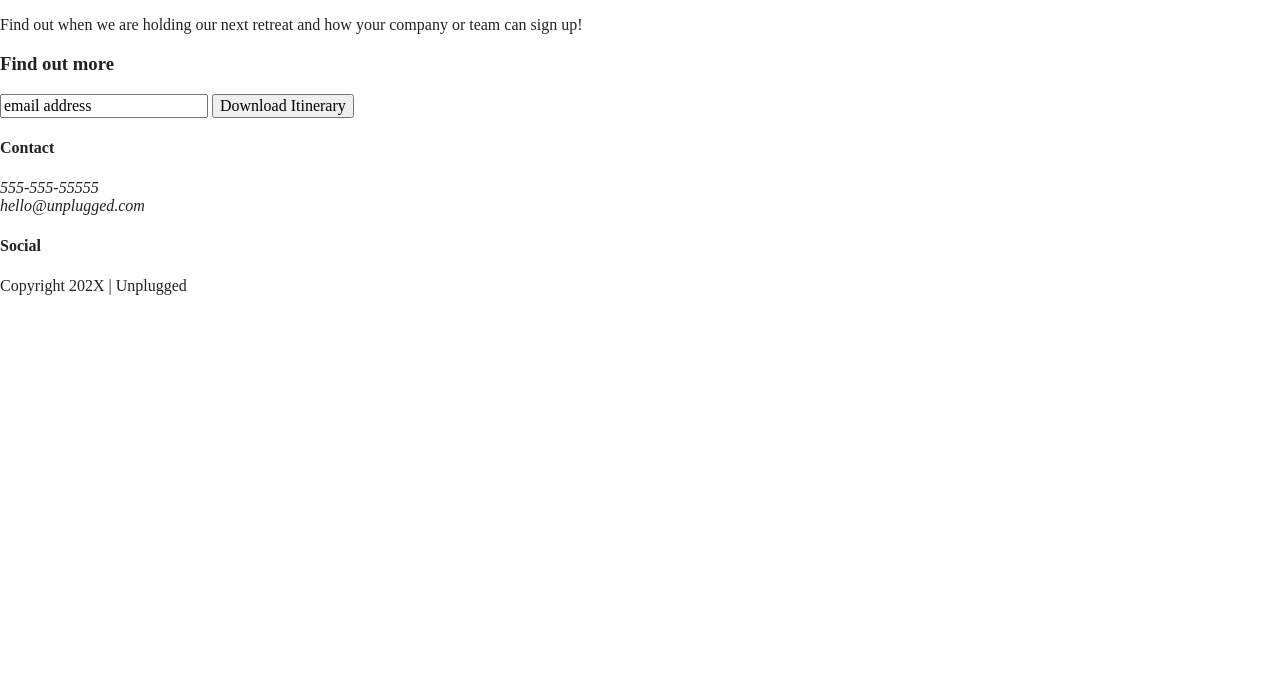
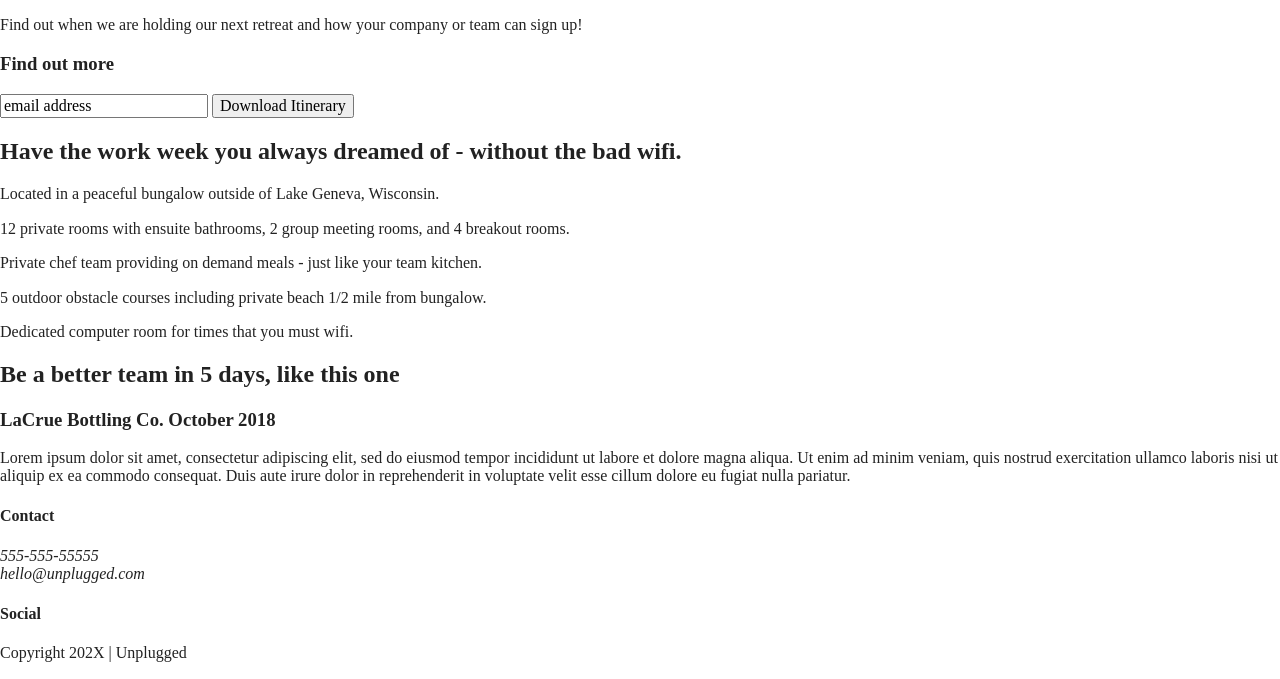
Before and after one commit to marjoleinkeltjens/unplugged-website, a website built with Parcel: page index.html in a window 1280 px wide. Shown: the part 176-855 px from the top of the page. Before the commit the page ends 800 px from the top, so only its background shows below. Built offline with nearby package versions, Linux system fonts and the light colour scheme.

Commit message:
outline adjusted main section

```diff
--- a/index.html
+++ b/index.html
@@ -61,13 +61,76 @@
           <input type="button" value="Download Itinerary">
         </div>
       </div>
+      <!-- aside content wrapper ends -->
     </aside>
+
+    <section class="features">
+        <div class="content-wrapper">
+          <h2>Have the work week you always dreamed of - without the bad wifi.</h2>
+          <div class="features-items">
+          <article>
+            <p class="fontawesome-icon">
+            </p>
+            <p class="features-item-description">
+              Located in a peaceful bungalow outside of Lake Geneva, Wisconsin.
+            </p>
+          </article>
+          <article>
+            <p class="fontawesome-icon">
+            </p>
+            <p class="features-item-description">
+              12 private rooms with ensuite bathrooms, 2 group meeting rooms, and 4 breakout rooms.
+            </p>
+          </article>
+          <article>
+            <p class="fontawesome-icon">
+            </p>
+            <p class="features-item-description">
+              Private chef team providing on demand meals - just like your team kitchen.
+            </p>
+          </article>
+          <article>
+            <p class="fontawesome-icon">
+            </p>
+            <p class="features-item-description">
+              5 outdoor obstacle courses including private beach 1/2 mile from bungalow.
+            </p>
+          </article>
+          <article>
+            <p class="fontawesome-icon">
+            </p>
+            <p class="features-item-description">
+              Dedicated computer room for times that you must wifi.
+            </p>
+          </article>
+          </div>
+        </div>
+    </section>
+
+    <section class="reviews">
+      <div class="content-wrapper">
+        <div>
+          <h2>Be a better team in 5 days, like this one</h2>
+        </div>
+          <div>
+            <h3>LaCrue Bottling Co. October 2018</h3>
+            <p>
+            Lorem ipsum dolor sit amet, consectetur adipiscing elit, sed do eiusmod tempor incididunt ut labore et
+              dolore magna aliqua. Ut enim ad minim veniam, quis nostrud exercitation ullamco laboris nisi ut aliquip ex
+              ea commodo consequat. Duis aute irure dolor
+              in reprehenderit in voluptate velit esse cillum dolore eu fugiat nulla pariatur.
+          </p>
+        </div>
+        <article>
+        </article>
+      </div>
+    </section>
 
   </main> <!-- main wrapper -->
 
   <footer>
     <div class="content-wrapper">
-      <div class="footer-contact">
+      <div class="footer-content">
         <div class="contact">
           <h4>Contact</h4>
           <div>
@@ -83,13 +146,13 @@
           <h4>Social</h4>
           <div class="social-icons">
             <p>
-              <a href="https://www.facebook.com/yoursite" target="_blank" rel="noopener"></a>
+              <a href="https://www.facebook.com/yoursite" target="_blank"></a>
             </p>
             <p>
-              <a href="https://www.twitter.com/yoursite" target="_blank" rel="noopener"></a>
+              <a href="https://www.twitter.com/yoursite" target="_blank"></a>
             </p>
             <p>
-              <a href="https://www.instagram.com/yoursite" target="_blank" rel="noopener"></a>
+              <a href="https://www.instagram.com/yoursite" target="_blank"></a>
             </p>
           </div>
         </div>
```
